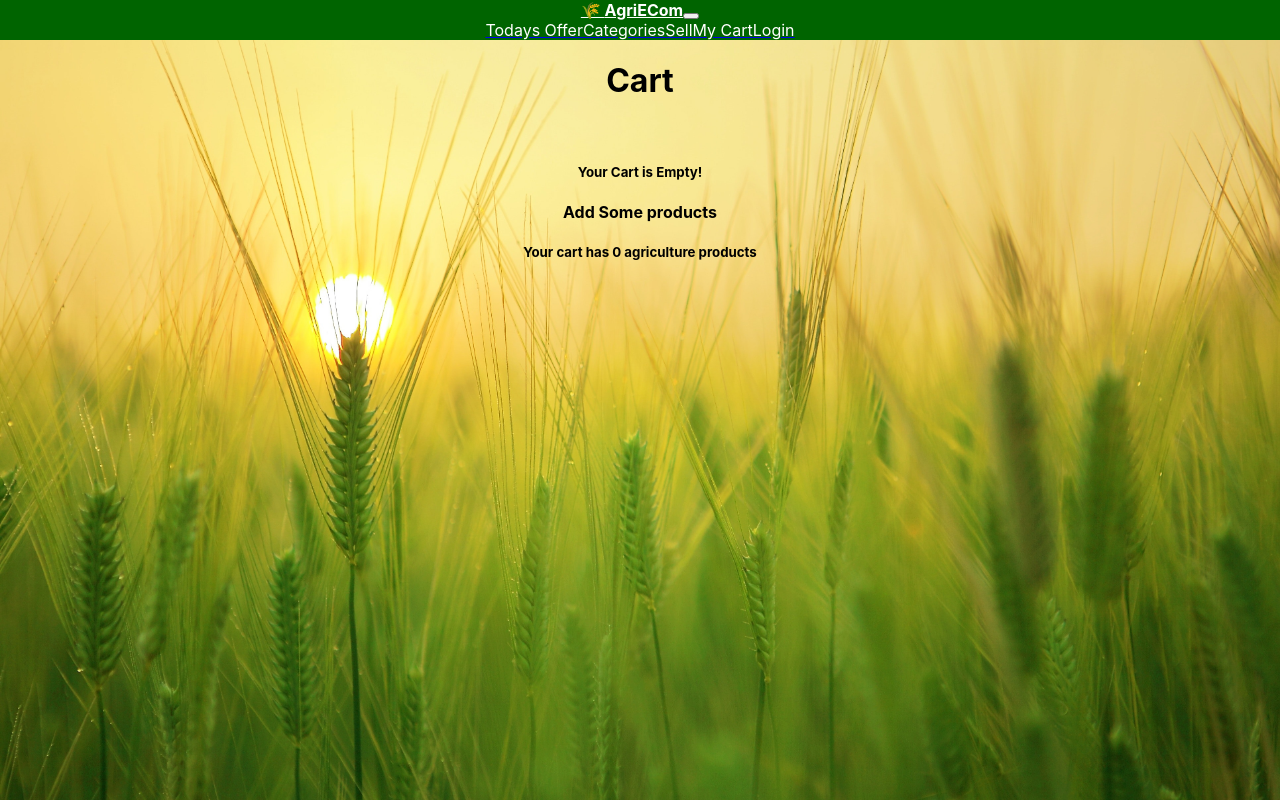
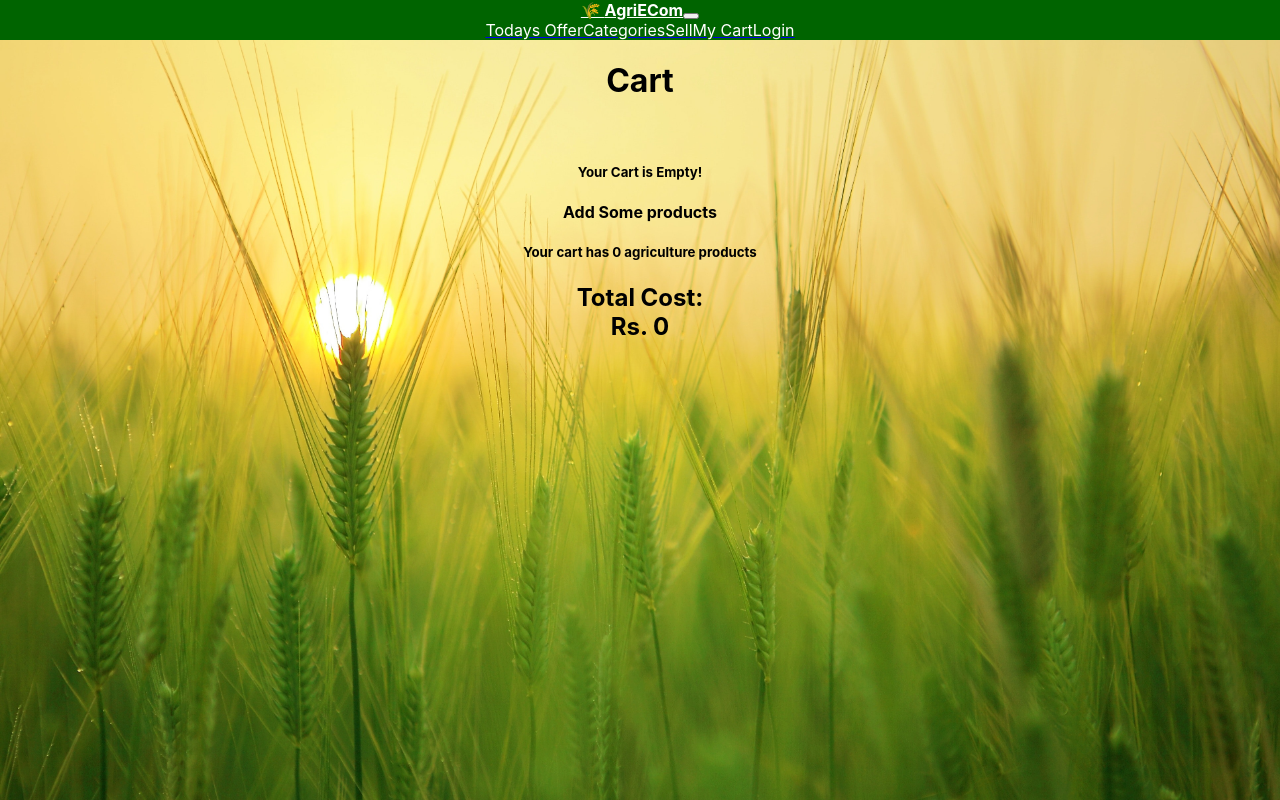
Before and after one commit to rba1aji/agriculture-e-commerce, a React (Create React App) app in the folder client/: page /cart in a window 1280 px wide. Built offline with nearby package versions, Linux system fonts and the light colour scheme; the HTML template or start-up script is replaced by a standard one.

Commit message:
updated front page

```diff
--- a/client/src/pages/Cart/index.js
+++ b/client/src/pages/Cart/index.js
@@ -6,7 +6,7 @@ import { Link } from "react-router-dom";
 export default function Cart() {
     const { cart, setCart } = useAppContext();
     return (
-        <div className='mx-5 mt-5'>
+        <div className='mx-5 mt-3'>
             <h1>Cart</h1>
             <br />
             {
@@ -48,6 +48,15 @@ export default function Cart() {
                     </Card>
                 ))}
             </div>
+            <div>
+                {/* total cost */}
+                <h2 className='text-center fw-bolder color-white'>Total Cost:
+                <br/>
+                Rs. {cart.reduce((acc, item) => acc + item.price, 0)}</h2>
+                <br />
+                <br />
+                <br />
+            </div>
         </div>
     );
 }
--- a/client/src/pages/Home/index.js
+++ b/client/src/pages/Home/index.js
@@ -4,6 +4,7 @@ import { Button } from "react-bootstrap";
 import { ApiUrl } from "../../reducers/ApiUrl";
 import { useAppContext } from "../../reducers/AppContext";
 import { Link } from 'react-router-dom';
+import poster1 from '../../images/poster1.jpg';
 
 export default function Home() {
 
@@ -25,8 +26,23 @@ export default function Home() {
 
     return (
         <div className="px-5 ">
+            <table style={{width:'100vw', height:'70vh'}}>
+                <tbody>
+                    <tr style={{width:'50%'}} className='pe-5 me-4'>
+                        <td><img src={poster1} style={{width:'75%'}} />
+                    </td><td style={{width:'50%'}} className='h1 pe-5 me-5'>
+                        You are smart if you sell your agriculture products here
+                        <br/>Get the best price for it.
+                        </td></tr>
+                </tbody>     </table>
+                <Button variant='info' className='mx-5 px-5 h2 text-white'> <a href='#products'><h2>Get Started</h2></a></Button>
+
+            <br/>
+            <br/>
+            <br/>
+            <br/>
             <h2 className="text-center pt-3 mt-1"
-
+    id='products'
                 style={{
                     color: '#0d6efd',
                     textShadow: "2px 2px 2px #fff",
```
Also changed, not shown: client/src/images/poster1.jpg (added).
